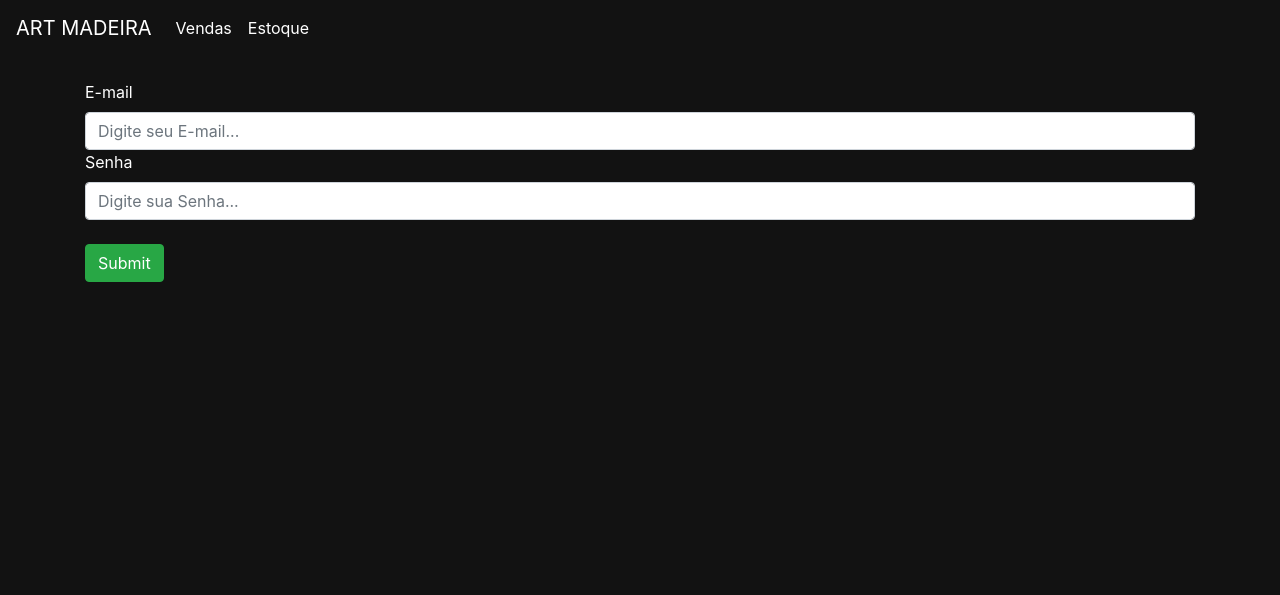
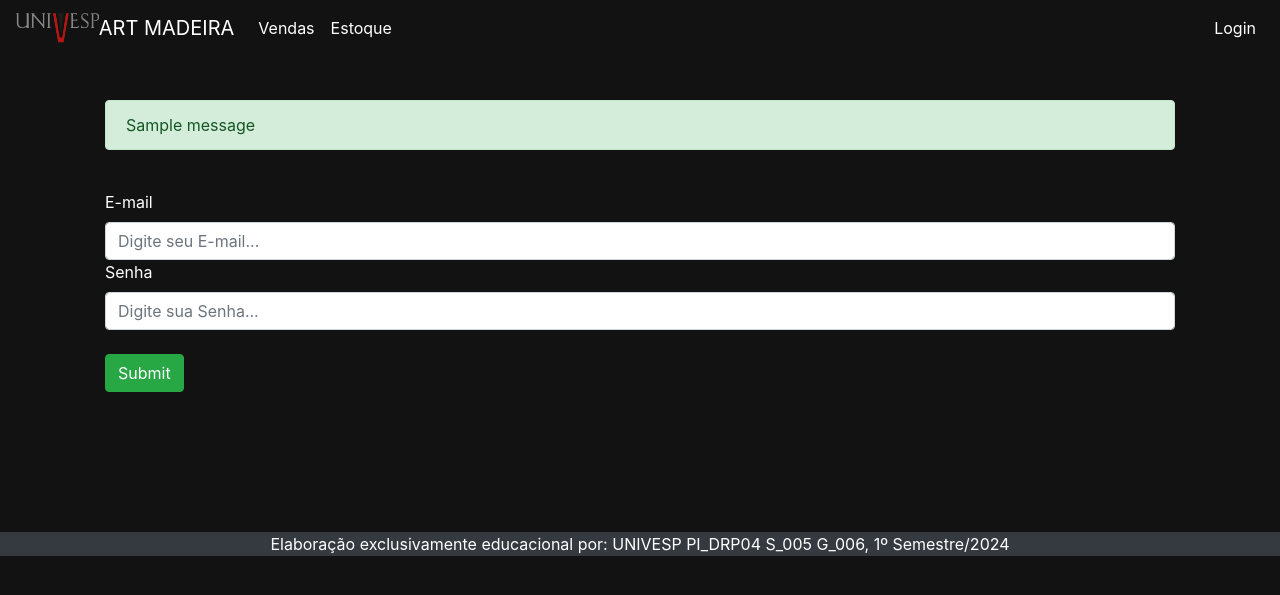
Before and after one commit to belima93/UNIVESP-PI_DRP04-S_005-G_006, a Django app: page /auth/login/ in a window 1280 px wide. Shown: the top 595 px of the page. Run offline with Django 5.2, Linux system fonts and the light colour scheme; tables that the repository leaves empty hold one stand-in row (values such as "Sample post"); one stand-in notice (Sample message) is shown.

Commit message:
:bug: fix: Correções das mensagem de login/logout

```diff
--- a/Project/templates/base.html
+++ b/Project/templates/base.html
@@ -15,7 +15,9 @@
   </head>
   <body class="fundo">
     <nav class="navbar navbar-expand-lg navbar-dark bg-nav">
+      <img src="{% static 'usuarios\img\univesp-logo.png' %}" alt="ART MADEIRA" style="height: 30px;">
       <a class="navbar-brand" href="#">ART MADEIRA</a>
+
       <button class="navbar-toggler" type="button" data-toggle="collapse" data-target="#navbarNav" aria-controls="navbarNav" aria-expanded="false" aria-label="Toggle navigation">
         <span class="navbar-toggler-icon"></span>
       </button>
@@ -27,6 +29,17 @@
             <li class="nav-item active">
                 <a class="nav-link" href="{% url 'estoque_home' %}">Estoque <span class="sr-only">(current)</span></a>
             </li>
+          </ul>
+          <ul class="navbar-nav ml-auto">
+            {% if user.is_authenticated %}
+            <li class="nav-item active">
+              <a class="nav-link" href="{% url 'sair' %}">Logout <span class="sr-only">(current)</span></a>
+            </li>
+          {% else %}
+            <li class="nav-item active">
+              <a class="nav-link" href="{% url 'login' %}">Login <span class="sr-only">(current)</span></a>
+            </li>
+          {% endif %}
         </ul>
     </div>
     </nav>
@@ -34,6 +47,16 @@
 
     {% endblock %}
 
+    <br>
+    <br>
+    <br>
+    <br>
+    <br>
+
+    <footer class="bg-dark text-white text-center py-0.5"> Elaboração exclusivamente educacional por: UNIVESP PI_DRP04 S_005 G_006, 1º Semestre/2024</footer>
+
+
+
     <script src="https://cdn.jsdelivr.net/npm/jquery@3.5.1/dist/jquery.slim.min.js" integrity="sha384-DfXdz2htPH0lsSSs5nCTpuj/zy4C+OGpamoFVy38MVBnE+IbbVYUew+OrCXaRkfj" crossorigin="anonymous"></script>
     <script src="https://cdn.jsdelivr.net/npm/bootstrap@4.6.1/dist/js/bootstrap.bundle.min.js" integrity="sha384-fQybjgWLrvvRgtW6bFlB7jaZrFsaBXjsOMm/tB9LTS58ONXgqbR9W8oWht/amnpF" crossorigin="anonymous"></script>
   </body>
--- a/Project/usuarios/templates/login.html
+++ b/Project/usuarios/templates/login.html
@@ -2,6 +2,13 @@
 
 {% block 'body' %}
     <div class="container">
+        <div class="card-body">
+            {% if messages %}
+                <br>
+                {% for message in messages %}
+                    <div class="alert {{ message.tags }}">{{ message }}</div>
+                {% endfor %}
+            {% endif %}
             <form action="{% url 'login' %}" method="POST">{% csrf_token %}
                 <br>
                 <label> E-mail</label>
@@ -12,8 +19,8 @@
                 <input type="password" placeholder="Digite sua Senha..." name="senha" class="form-control">
                 <br>
                 <input type="submit" class="btn btn-success">
-
             </form>
+        </div>
 
     </div>
 
--- a/Project/usuarios/views.py
+++ b/Project/usuarios/views.py
@@ -20,12 +20,14 @@ def cadastrar_vendedor(request):
         email = request.POST.get('email')
         senha = request.POST.get('senha')
 
-        #TODO: Fazer validaçoes dos dados
+
         user = Users.objects.filter(email=email)
 
         if user.exists():
-            #TODO: Utilizar messages do Django
-            return HttpResponse('Email Existente')
+
+            messages.add_message(request, messages.ERROR, 'Email Existente')
+            return redirect(reverse('cadastrar_vendedor'))
+
 
         user = Users.objects.create_user(username=email,
                                           email=email,
@@ -34,8 +36,9 @@ def cadastrar_vendedor(request):
                                             last_name=sobrenome,
                                               cargo="V")
 
-        #TODO: Redirecionar com uma mensagem
-        return HttpResponse('Conta Criada')
+
+        messages.add_message(request, messages.SUCCESS, 'Conta Criada')
+        return redirect(reverse('cadastrar_vendedor'))
 
 def login(request):
     if request.method == "GET":
@@ -50,14 +53,18 @@ def login(request):
         user = auth.authenticate(username =login, password=senha)
 
         if not user:
-            #TODO: Redirecionar com mensagem de erro
-            return HttpResponse('Usuario inválido')
+
+
+            messages.add_message(request, messages.ERROR, 'Usuario inválido')
+            return redirect(reverse('login'))
 
         auth.login(request,user)
-        return HttpResponse('Usuario logado com sucesso')
+        messages.add_message(request, messages.SUCCESS, 'Usuario logado com sucesso')
+        return redirect('vendas_produto')
 
 def logout(request):
     request.session.flush()
+    messages.add_message(request, messages.SUCCESS, 'Desconectado')
     return redirect(reverse('login'))
 
 @has_permission_decorator('cadastrar_vendedor')
```
Also changed, not shown: Project/templates/static/usuarios/img/univesp-logo.png (added). Lines whose indentation alone changed are shown as unchanged.
